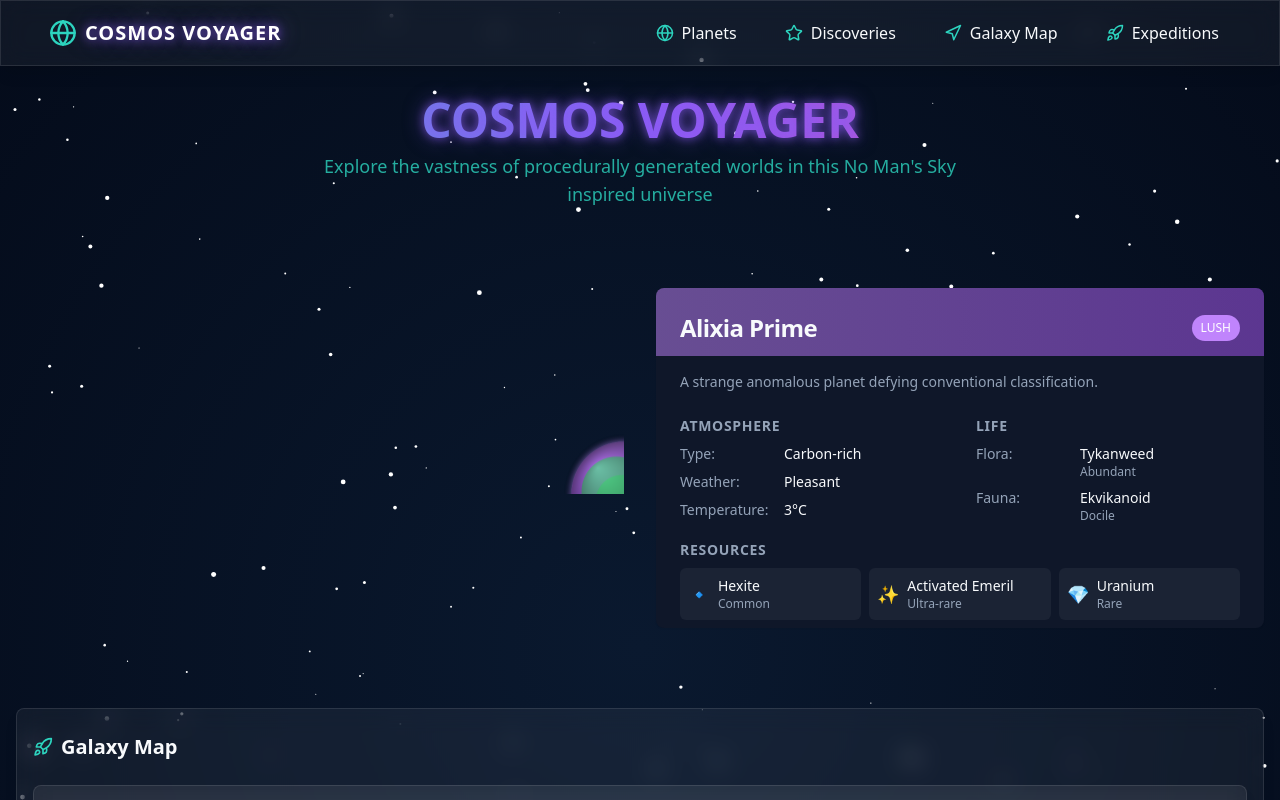
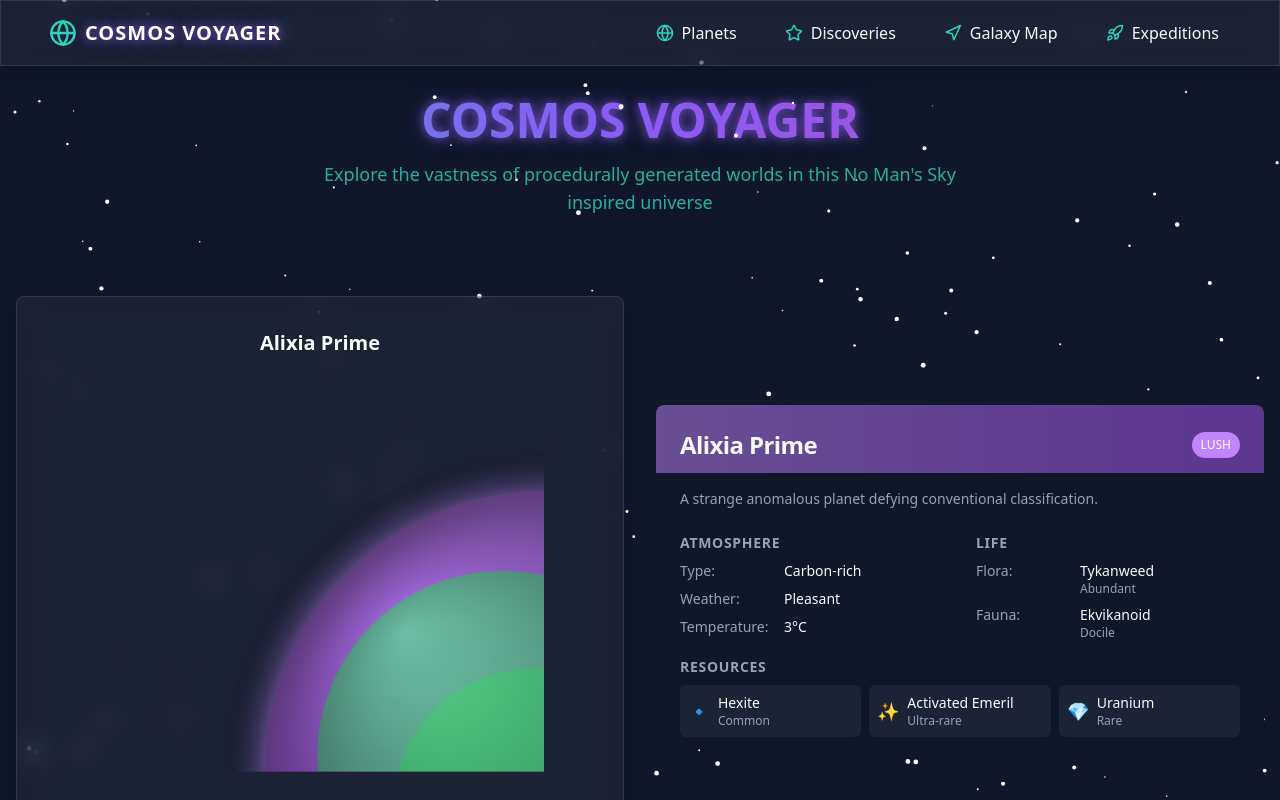
Before and after one commit to ammarsarwar/cosmos-voyager-web, a React (Vite) app: page / in a window 1280 px wide. Shown: the top 800 px of the page. Built offline with nearby package versions, Linux system fonts and the light colour scheme.

Commit message:
Fix: Complete app and improve UI
- Implemented missing features and UI improvements.
- Addressed unclear UI elements in the middle of the screen.

```diff
--- a/src/pages/Index.tsx
+++ b/src/pages/Index.tsx
@@ -25,7 +25,6 @@ const Index = () => {
       setIsLoading(false);
     };
 
-    // Add small delay for loading effect
     const timer = setTimeout(generateGalaxy, 500);
     return () => clearTimeout(timer);
   }, []);
@@ -48,7 +47,7 @@ const Index = () => {
   };
 
   return (
-    <div className="min-h-screen overflow-hidden">
+    <div className="min-h-screen bg-background text-foreground overflow-x-hidden">
       {/* Background effects */}
       <StarField starCount={150} />
 
@@ -56,11 +55,11 @@ const Index = () => {
       <Navbar />
 
       {/* Main content */}
-      <main className="container pt-20 px-4 pb-8 relative z-10">
+      <main className="container mx-auto px-4 py-20">
         <div className="flex flex-col gap-12">
           {/* Header with title */}
           <div className="text-center pt-4 pb-8">
-            <h1 className="text-4xl md:text-5xl font-bold mb-2 text-transparent bg-clip-text bg-gradient-to-r from-cosmic-teal via-cosmic-purple to-cosmic-pink glow-text">
+            <h1 className="text-4xl md:text-5xl font-bold mb-4 text-transparent bg-clip-text bg-gradient-to-r from-cosmic-teal via-cosmic-purple to-cosmic-pink glow-text">
               COSMOS VOYAGER
             </h1>
             <p className="text-lg text-cosmic-teal/80 max-w-2xl mx-auto">
@@ -69,16 +68,19 @@ const Index = () => {
           </div>
 
           {isLoading ? (
-            <div className="flex justify-center items-center h-64">
+            <div className="flex justify-center items-center min-h-[400px]">
               <div className="animate-spin rounded-full h-16 w-16 border-t-4 border-b-4 border-cosmic-purple"></div>
             </div>
           ) : (
             <>
               {/* Planet viewer section */}
               {currentPlanet && (
-                <div className="grid grid-cols-1 lg:grid-cols-2 gap-8 items-center mb-8">
-                  <div className="flex flex-col items-center">
-                    <PlanetViewer planet={currentPlanet} />
+                <div className="grid grid-cols-1 lg:grid-cols-2 gap-8 items-center">
+                  <div className="flex flex-col items-center glass p-8 rounded-lg">
+                    <h2 className="text-xl font-semibold mb-4 text-center">{currentPlanet.name}</h2>
+                    <div className="w-full aspect-square max-w-md">
+                      <PlanetViewer planet={currentPlanet} />
+                    </div>
                   </div>
                   <div>
                     <PlanetInfo planet={currentPlanet} />
@@ -87,7 +89,7 @@ const Index = () => {
               )}
 
               {/* Galaxy map section */}
-              <div className="glass py-6 px-4 rounded-lg">
+              <div className="glass p-6 rounded-lg">
                 <h2 className="text-xl font-semibold mb-6 flex items-center gap-2">
                   <Rocket className="text-cosmic-teal" size={20} />
                   Galaxy Map
```
